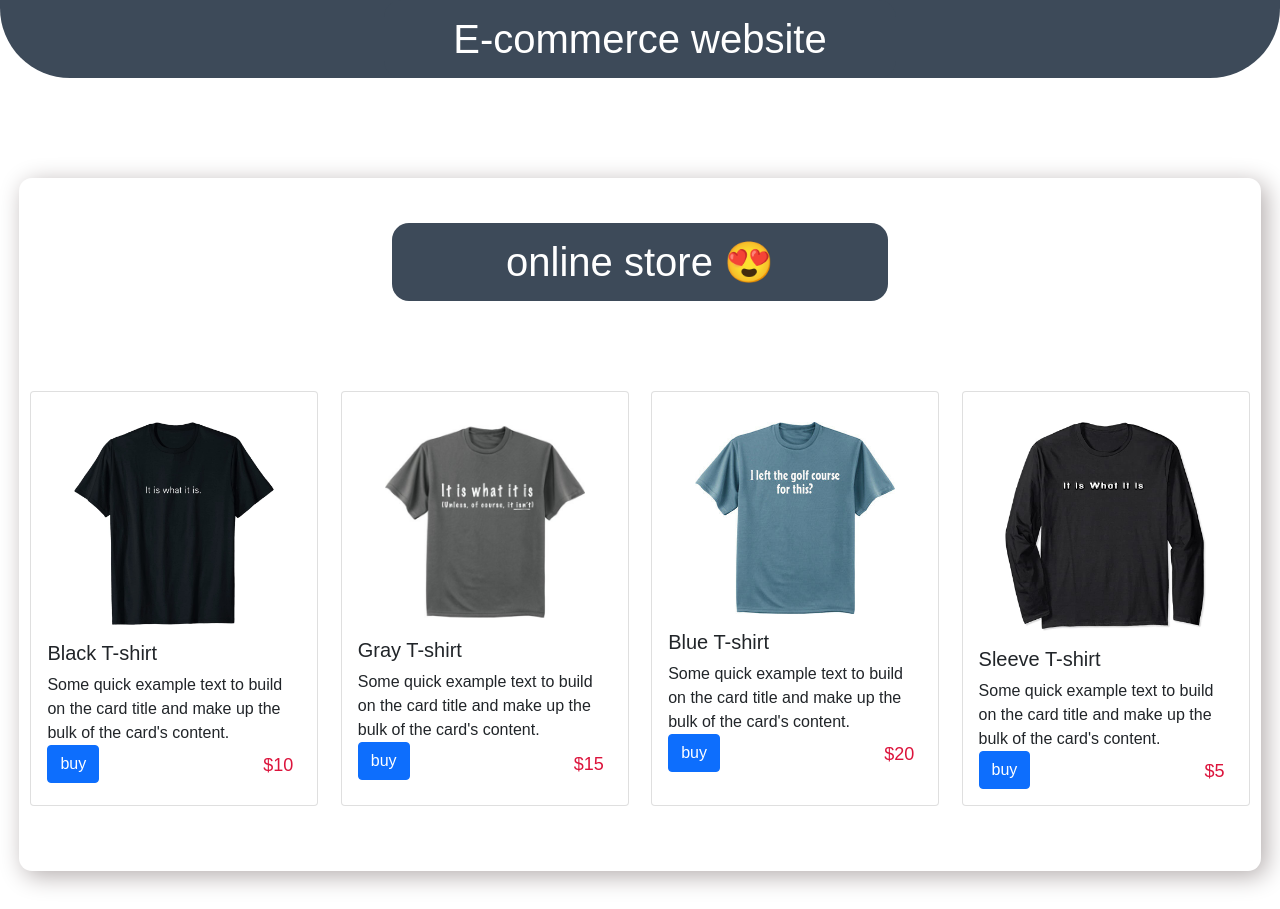
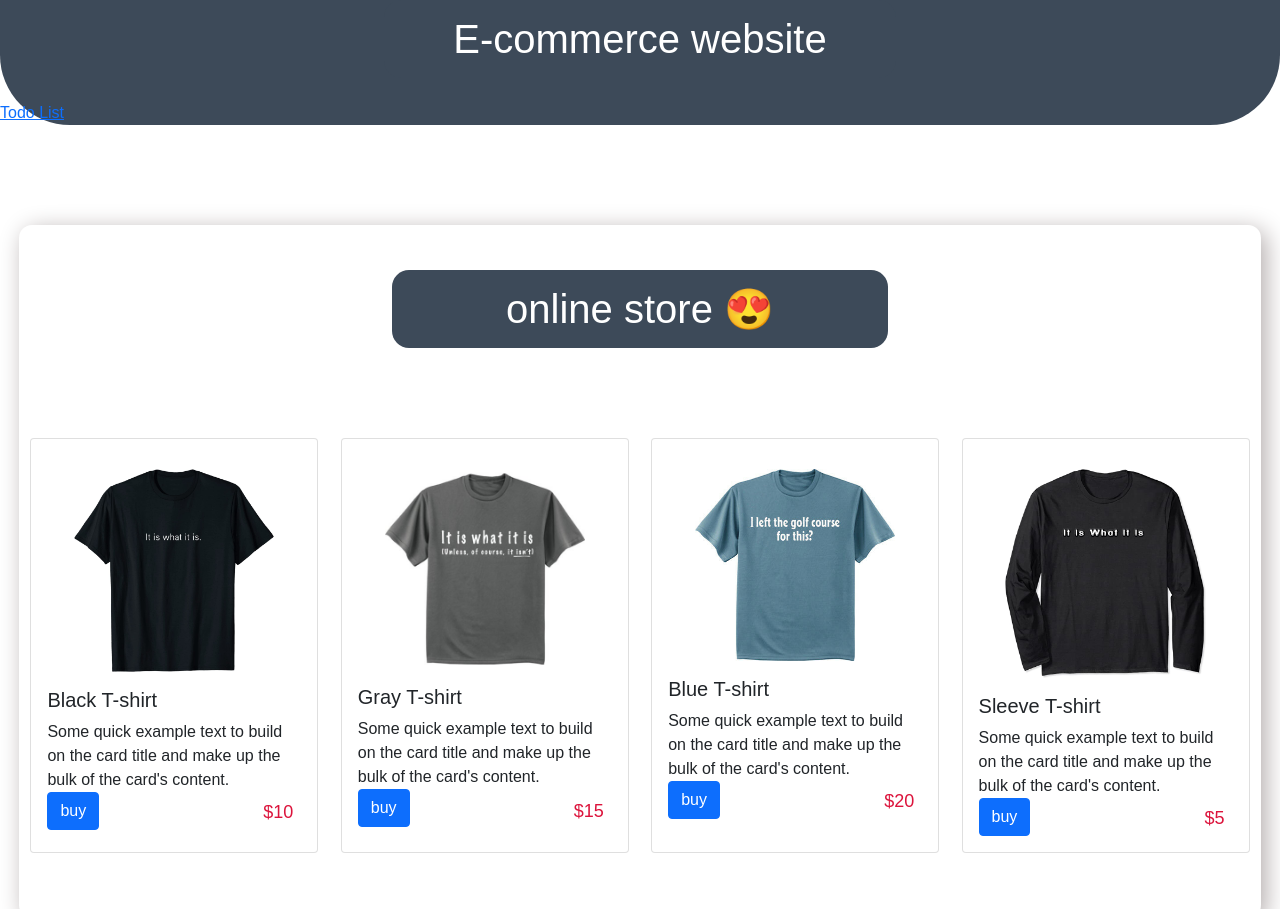
Before and after one commit to emanine/c4a, a plain HTML site: page index.html in a window 1280 px wide. Shown: the top 909 px of the page. Drawn offline with nearby package versions, Linux system fonts and the light colour scheme.

Commit message:
add a tag

```diff
--- a/index.html
+++ b/index.html
@@ -22,6 +22,7 @@
 <body id="body">
     <header id="header" class="myheader">
         <h1 id="website">E-commerce website</h1>
+        <a href="todoList.html">Todo List</a>
 
 
     </header>
```
